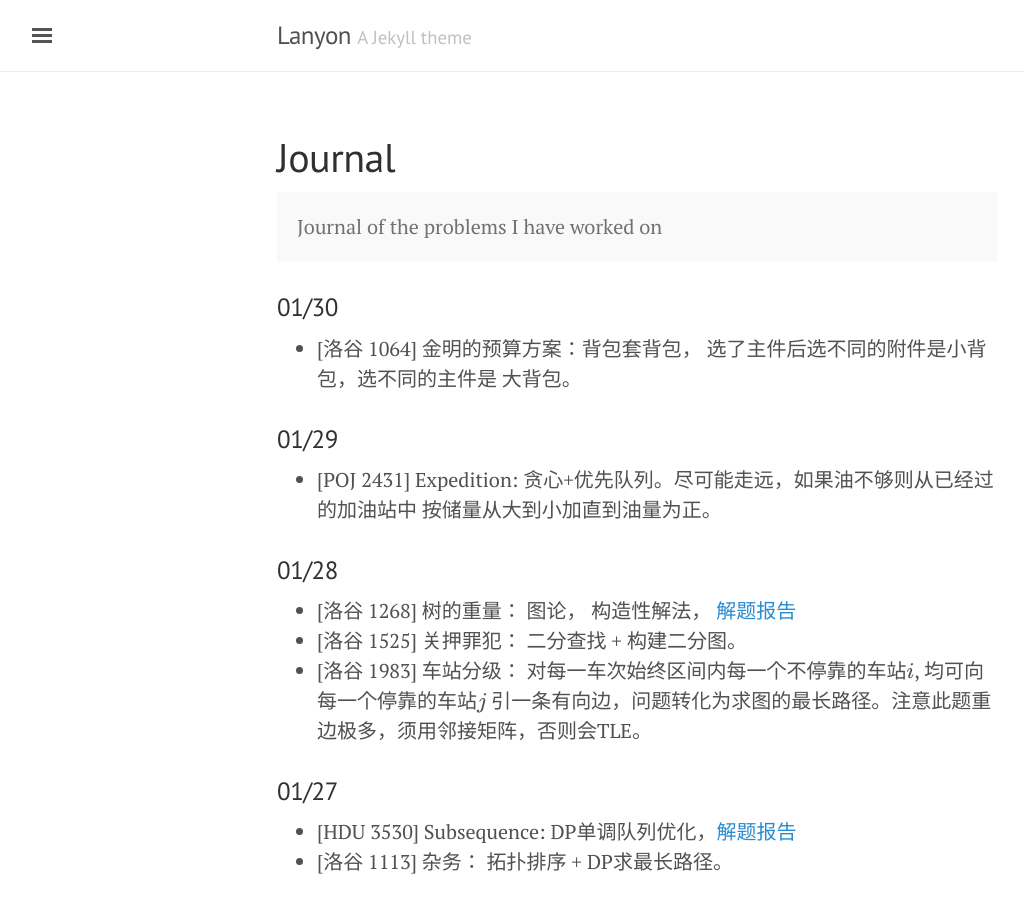
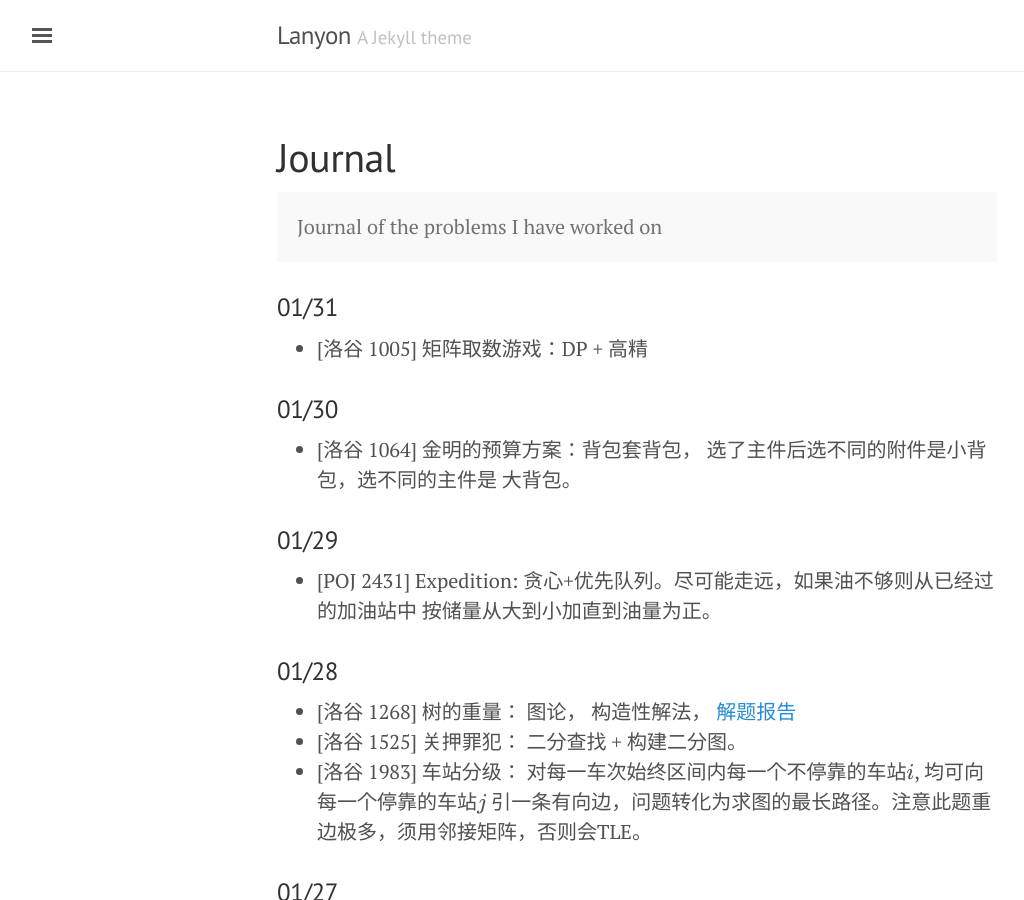
Before and after one commit to atubo/online-judge, a Jekyll site: the page built from docs/journal.md, in a window 1280 px wide and 900 px high. Shown: the whole window, without its empty margins (3-1027 px from the left). Built offline with Jekyll 4.4.1, drawn with Linux system fonts in a browser that asks for light colours; formulas are drawn with MathJax 3.

Commit message:
[Luogu 1005]

```diff
--- a/docs/journal.md
+++ b/docs/journal.md
@@ -6,6 +6,9 @@ title: Journal
 <p class="message">
 Journal of the problems I have worked on
 </p>
+
+### 01/31
+* [洛谷 1005] 矩阵取数游戏：DP + 高精
 
 ### 01/30
 * [洛谷 1064] 金明的预算方案：背包套背包， 选了主件后选不同的附件是小背包，选不同的主件是
```
